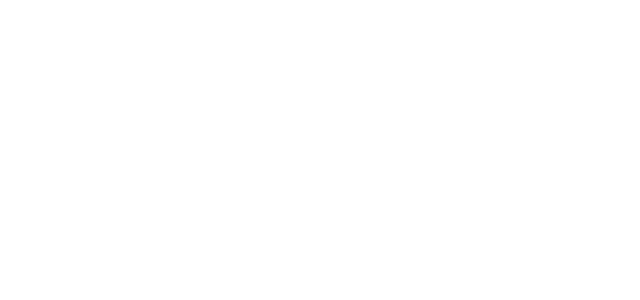
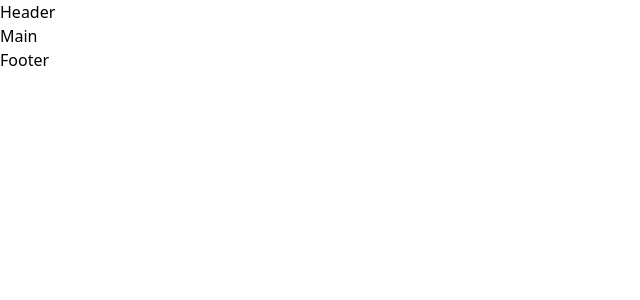
Before and after one commit to andreissh/books, a React (Create React App) app: page / in a window 1280 px wide. Shown: the top 300 px of the page, without its empty margins (0-640 px from the left). Built offline with nearby package versions, Linux system fonts and the light colour scheme.

Commit message:
add routes and layout components

```diff
--- a/package.json
+++ b/package.json
@@ -15,6 +15,7 @@
     "react": "^18.2.0",
     "react-dom": "^18.2.0",
     "react-redux": "^8.0.5",
+    "react-router-dom": "^6.4.3",
     "react-scripts": "5.0.1",
     "react-toastify": "^9.1.1",
     "redux": "^4.2.0",
--- a/src/App.tsx
+++ b/src/App.tsx
@@ -1,13 +1,23 @@
 import React from "react";
+import { BrowserRouter } from "react-router-dom";
 import { ToastContainer } from "react-toastify";
 
 import ErrorBoundary from "components/ErrorBoundary";
+import Footer from "components/Footer";
+import Header from "components/Header";
+import Layout from "components/Layout";
+import Routes from "./routes";
 
 function App() {
   return (
-    <ErrorBoundary>
-      <ToastContainer autoClose={3000} />
-    </ErrorBoundary>
+    <BrowserRouter>
+      <ErrorBoundary>
+        <Layout header={<Header />} footer={<Footer />}>
+          <Routes />
+          <ToastContainer autoClose={3000} />
+        </Layout>
+      </ErrorBoundary>
+    </BrowserRouter>
   );
 }
 
--- /dev/null
+++ b/src/components/BookDetails.tsx
@@ -0,0 +1,7 @@
+import React from "react";
+
+const BookDetails = () => {
+  return <div>BookDetails</div>;
+};
+
+export default BookDetails;
--- /dev/null
+++ b/src/components/Footer.tsx
@@ -0,0 +1,7 @@
+import React from "react";
+
+const Footer = () => {
+  return <div>Footer</div>;
+};
+
+export default Footer;
--- /dev/null
+++ b/src/components/Header.tsx
@@ -0,0 +1,7 @@
+import React from "react";
+
+const Header = () => {
+  return <div>Header</div>;
+};
+
+export default Header;
--- /dev/null
+++ b/src/components/Layout.tsx
@@ -0,0 +1,19 @@
+import React, { ReactNode } from "react";
+
+type LayoutProps = {
+  header: ReactNode;
+  children: ReactNode;
+  footer: ReactNode;
+};
+
+const Layout: React.FC<LayoutProps> = ({ header, footer, children }) => {
+  return (
+    <>
+      <header>{header}</header>
+      <main>{children}</main>
+      <footer>{footer}</footer>
+    </>
+  );
+};
+
+export default Layout;
--- /dev/null
+++ b/src/components/Main.tsx
@@ -0,0 +1,7 @@
+import React from "react";
+
+const Main = () => {
+  return <div>Main</div>;
+};
+
+export default Main;
--- /dev/null
+++ b/src/routes.tsx
@@ -0,0 +1,48 @@
+import { ReactNode } from "react";
+import { Route, Routes } from "react-router-dom";
+
+import BookDetails from "components/BookDetails";
+import Main from "components/Main";
+
+type RoutePaths = {
+  [key: string]: string;
+};
+
+type RouteItem = {
+  id: string;
+  path: string;
+  component: ReactNode;
+};
+
+const routePaths: RoutePaths = {
+  main: "/",
+  bookDetails: "book/:id",
+};
+
+const allRoutes: RouteItem[] = [
+  {
+    id: "MAIN",
+    path: routePaths.main,
+    component: <Main />,
+  },
+  {
+    id: "BOOKDETAILS",
+    path: routePaths.bookDetails,
+    component: <BookDetails />,
+  },
+];
+
+const routes = () => {
+  const unknownPath = <h3 className="text-center">Page not found</h3>;
+
+  return (
+    <Routes>
+      {allRoutes.map((routeItem) => {
+        return <Route key={routeItem.id} path={routeItem.path} element={routeItem.component} />;
+      })}
+      <Route path="*" element={unknownPath} />
+    </Routes>
+  );
+};
+
+export default routes;
```
Also changed, not shown: 1 other file (tests, documents, lock files or other folders).
